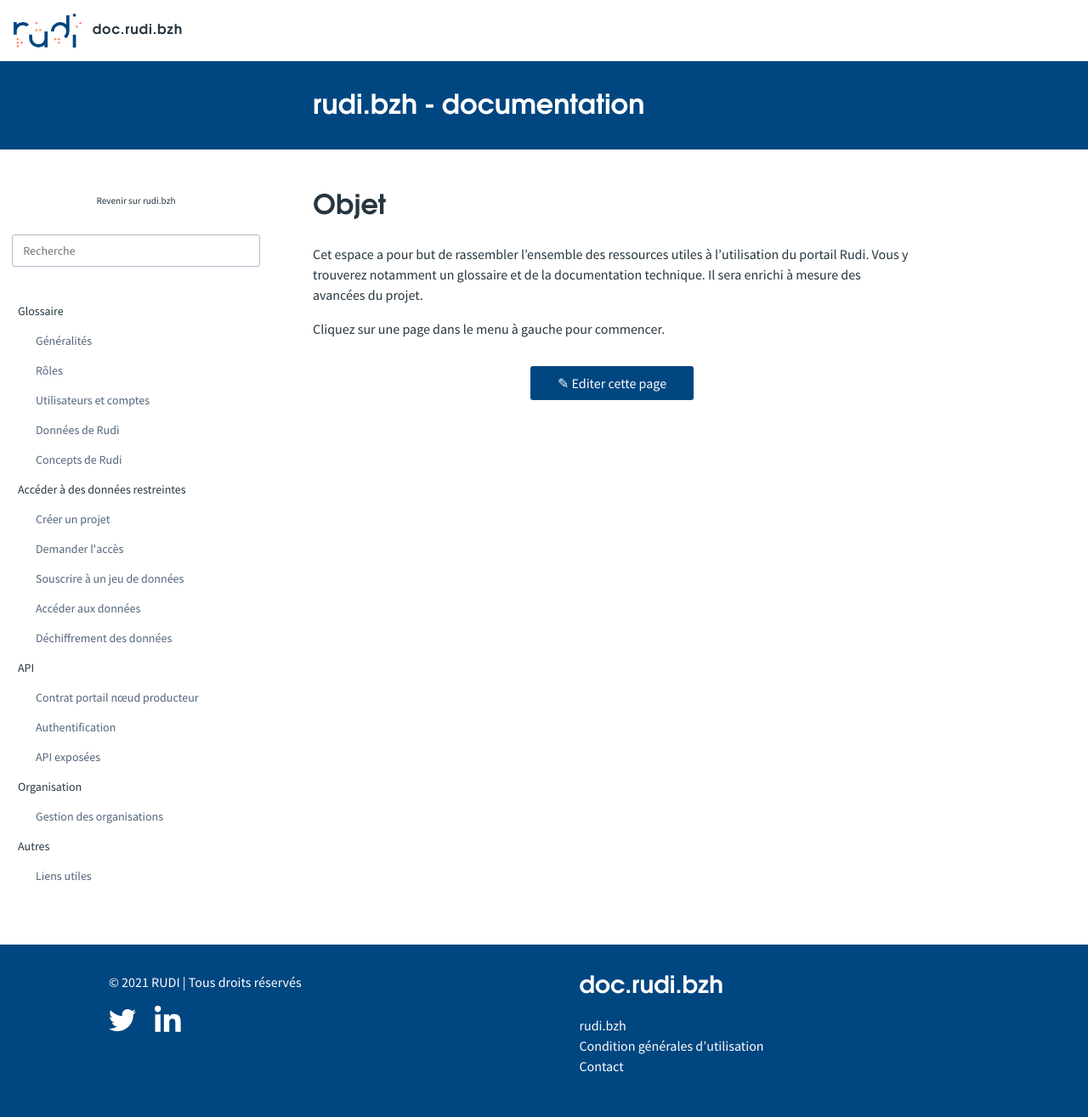
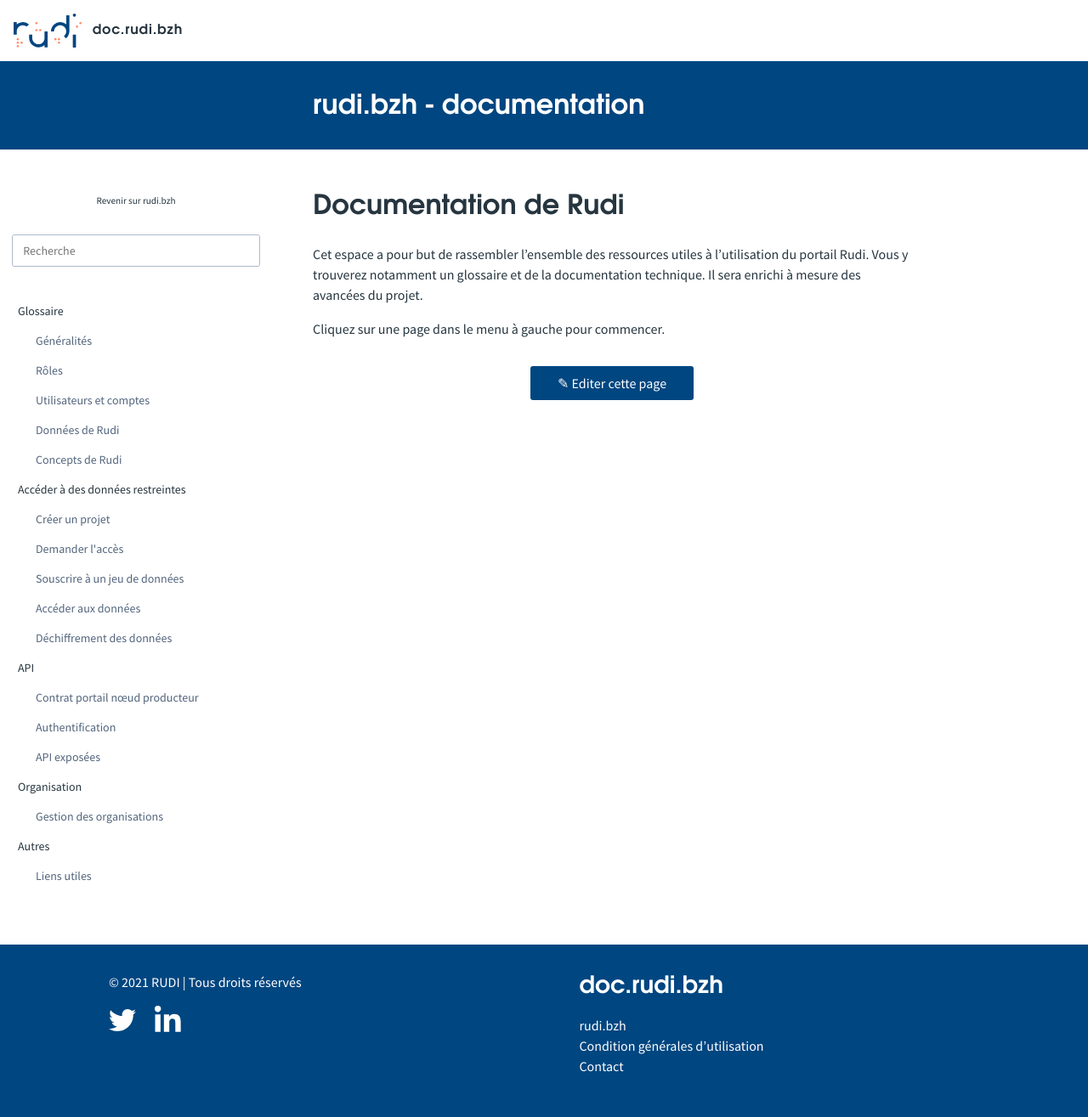
Before and after one commit to sigrennesmetropole/rudi_documentation, a Jekyll site: the page built from index.md, in a window 1280 px wide. Shown: the whole page at 85% size. Built offline with Jekyll 4.4.1, drawn with Linux system fonts in a browser that asks for light colours.

Commit message:
Update index.md

```diff
--- a/index.md
+++ b/index.md
@@ -15,7 +15,7 @@
   default: faq/integrateur
 ---
 
-# Objet
+# Documentation de Rudi
 
 Cet espace a pour but de rassembler l'ensemble des ressources utiles à l'utilisation du portail Rudi. Vous y trouverez notamment un glossaire et de la documentation technique. Il sera enrichi à mesure des avancées du projet.
 
```
